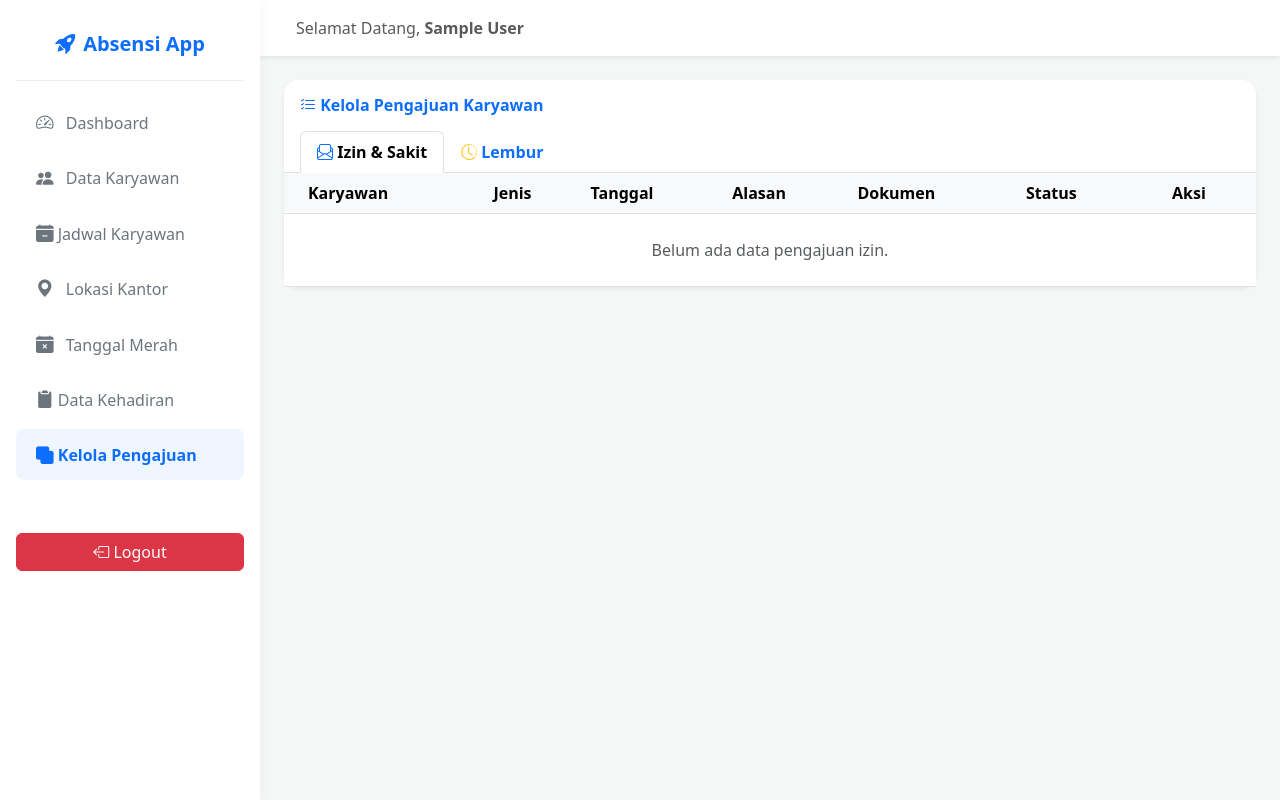
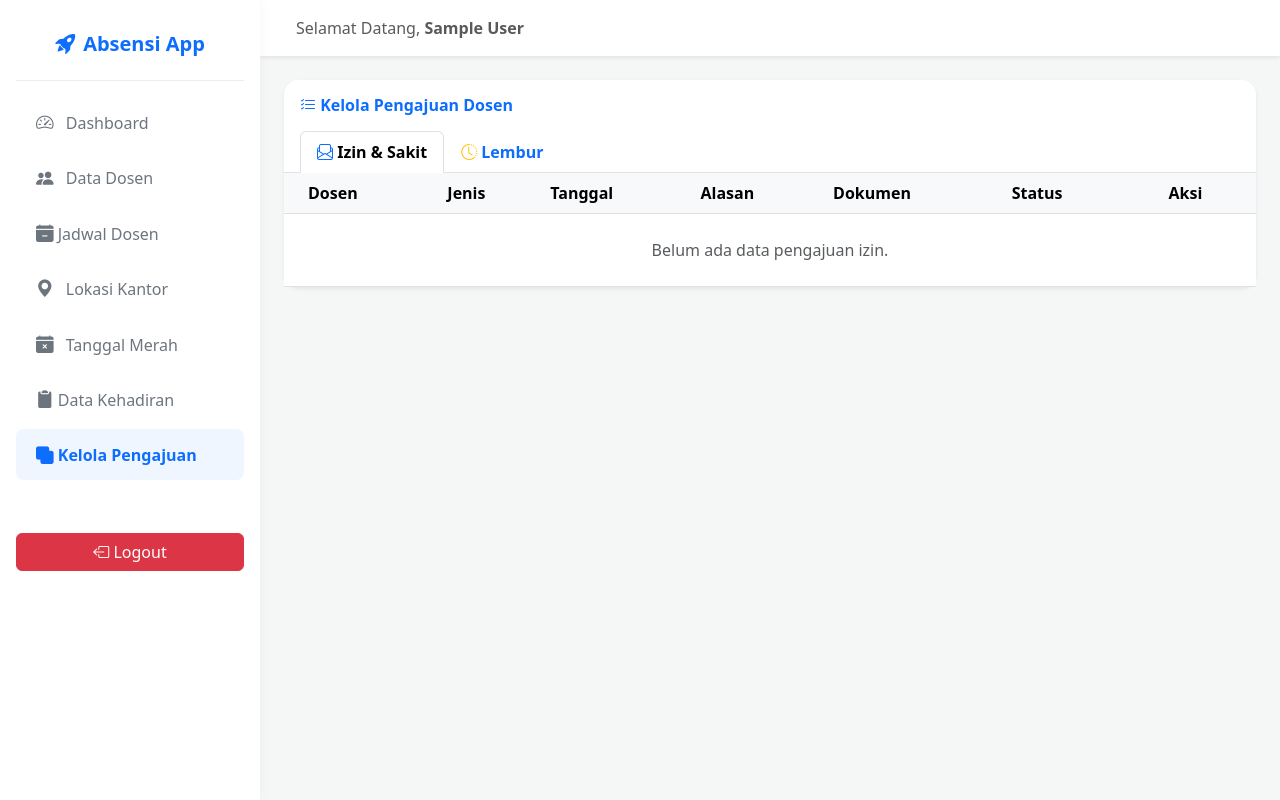
Before and after one commit to fajarsys/QR-Absensi, a Laravel app: page /admin/izin in a window 1280 px wide. Run offline with Laravel 12, Linux system fonts and the light colour scheme; the visitor is signed in with stand-in values (Sample User, id 1); data that the repository does not hold is empty; style sheets or scripts are compiled from the project's sources; parts of the project's set-up code (start-up, migrations or seed data) failed here and were passed over.

```diff
--- a/resources/views/admin/dashboard.blade.php
+++ b/resources/views/admin/dashboard.blade.php
@@ -38,7 +38,7 @@
                                 <i class="bi bi-people-fill fs-5"></i>
                             </div>
                         </div>
-                        <h6 class="text-muted fw-semibold mb-1">Total Karyawan</h6>
+                        <h6 class="text-muted fw-semibold mb-1">Total Dosen</h6>
                         <h2 class="fw-bold mb-0 text-dark">{{ \App\Models\User::count() }}</h2>
                     </div>
                 </div>
--- a/resources/views/admin/izin/index.blade.php
+++ b/resources/views/admin/izin/index.blade.php
@@ -3,7 +3,7 @@
 @section('content')
 <div class="card border-0 shadow-sm mb-4" style="border-radius: 15px;">
     <div class="card-header bg-white py-3 d-flex justify-content-between align-items-center border-bottom-0" style="border-radius: 15px 15px 0 0;">
-        <h6 class="fw-bold text-primary mb-0"><i class="bi bi-list-check"></i> Kelola Pengajuan Karyawan</h6>
+        <h6 class="fw-bold text-primary mb-0"><i class="bi bi-list-check"></i> Kelola Pengajuan Dosen</h6>
     </div>
 
     <!-- TABS NAVIGATION -->
@@ -37,7 +37,7 @@
                     <table class="table table-hover align-middle mb-0">
                         <thead class="table-light">
                             <tr>
-                                <th class="ps-4">Karyawan</th>
+                                <th class="ps-4">Dosen</th>
                                 <th>Jenis</th>
                                 <th>Tanggal</th>
                                 <th>Alasan</th>
@@ -128,7 +128,7 @@
                     <table class="table table-hover align-middle mb-0">
                         <thead class="table-light">
                             <tr>
-                                <th class="ps-4">Karyawan</th>
+                                <th class="ps-4">Dosen</th>
                                 <th>Tanggal</th>
                                 <th>Jam Lembur</th>
                                 <th>Keterangan</th>
--- a/resources/views/admin/jadwal/edit.blade.php
+++ b/resources/views/admin/jadwal/edit.blade.php
@@ -3,7 +3,7 @@
 @section('content')
 <div class="card border-0 shadow-sm" style="border-radius: 15px;">
     <div class="card-header bg-white py-3 d-flex justify-content-between align-items-center" style="border-radius: 15px 15px 0 0;">
-        <h6 class="fw-bold text-primary mb-0"><i class="bi bi-pencil-square"></i> Edit Jadwal Karyawan</h6>
+        <h6 class="fw-bold text-primary mb-0"><i class="bi bi-pencil-square"></i> Edit Jadwal</h6>
         <a href="{{ route('admin.schedule') }}" class="btn btn-sm btn-secondary fw-bold" style="border-radius: 8px;">
             <i class="bi bi-arrow-left"></i> Kembali
         </a>
@@ -26,7 +26,7 @@
             @method('PUT')
 
             <div class="mb-4">
-                <label class="form-label fw-bold text-secondary">Nama Karyawan</label>
+                <label class="form-label fw-bold text-secondary">Nama Dosen</label>
                 <input type="text" class="form-control bg-light" value="{{ $userSchedule->user->name }}" readonly>
                 <div class="form-text text-muted">*Nama karyawan tidak dapat diubah pada mode edit. Hapus jadwal jika salah orang.</div>
             </div>
--- a/resources/views/admin/jadwal/index.blade.php
+++ b/resources/views/admin/jadwal/index.blade.php
@@ -75,7 +75,7 @@
                     <div class="mb-3">
                         <label class="form-label fw-bold text-secondary">Pilih Karyawan</label>
                         <select name="user_id" class="form-select" required>
-                            <option value="">-- Pilih Karyawan --</option>
+                            <option value="">-- Pilih Dosen --</option>
                             @foreach($users as $user)
                             <option value="{{ $user->id }}">{{ $user->name }}</option>
                             @endforeach
@@ -208,7 +208,7 @@
         <div class="col-12">
             <div class="alert alert-light text-muted text-center border-0 shadow-sm py-4">
                 <i class="bi bi-calendar-x fs-1 d-block mb-2"></i>
-                    Belum ada data jadwal karyawan yang tersimpan.
+                Belum ada data jadwal yang tersimpan.
             </div>
         </div>
         @endforelse
--- a/resources/views/admin/kehadiran/index.blade.php
+++ b/resources/views/admin/kehadiran/index.blade.php
@@ -37,7 +37,7 @@
     <table class="table table-hover align-middle border">
         <thead class="table-light">
             <tr>
-                <th class="ps-3">Nama Karyawan</th>
+                <th class="ps-3">Nama Dosen</th>
                 <th>Tanggal</th>
                 <th>Jam Masuk</th>
                 <th>Jam Pulang</th>
--- a/resources/views/admin/kehadiran/print.blade.php
+++ b/resources/views/admin/kehadiran/print.blade.php
@@ -20,7 +20,7 @@
         <div class="row mb-3" style="font-size: 15px;">
             <div class="col-6">
                 <table>
-                    <tr style="border: none;"><td style="border: none; text-align: left; padding: 2px; width: 120px;">Nama</td><td style="border: none; text-align: left; padding: 2px;">: <strong>{{ $user->name }}</strong></td></tr>
+                    <tr style="border: none;"><td style="border: none; text-align: left; padding: 2px; width: 120px;">Nama Dosen</td><td style="border: none; text-align: left; padding: 2px;">: <strong>{{ $user->name }}</strong></td></tr>
                     <tr style="border: none;"><td style="border: none; text-align: left; padding: 2px;">Jabatan</td><td style="border: none; text-align: left; padding: 2px;">: {{ $user->jabatan }}</td></tr>
                 </table>
             </div>
--- a/resources/views/layouts/admin.blade.php
+++ b/resources/views/layouts/admin.blade.php
@@ -1,5 +1,6 @@
 <!DOCTYPE html>
 <html lang="id">
+
 <head>
     <meta charset="UTF-8">
     <meta name="viewport" content="width=device-width, initial-scale=1.0">
@@ -14,6 +15,7 @@
     <script src="https://cdn.jsdelivr.net/npm/bootstrap@5.3.0/dist/js/bootstrap.bundle.min.js"></script>
     @vite(['resources/css/app.css', 'resources/js/app.js'])
 </head>
+
 <body>
 
     <nav id="sidebar" class="p-3">
@@ -29,13 +31,13 @@
             </li>
             <li class="nav-item">
                 <a href="{{route('admin.users.adminIndex')}}" class="nav-link {{ request()->routeIs('admin.users.adminIndex') ? 'active' : '' }}">
-                    <i class="bi bi-people-fill me-2"></i> Data Karyawan
+                    <i class="bi bi-people-fill me-2"></i> Data Dosen
                 </a>
             </li>
 
             <li class="nav-item">
                 <a href="{{ route('admin.schedule') }}" class="nav-link {{ request()->routeIs('admin.schedule') ? 'active' : '' }}">
-                    <i class="bi bi-calendar-minus-fill"></i> Jadwal Karyawan
+                    <i class="bi bi-calendar-minus-fill"></i> Jadwal Dosen
                 </a>
             </li>
             <li class="nav-item">
@@ -136,7 +138,7 @@
                     audioFile.cloneNode().play().catch(e => console.warn("Audio diblokir:", e));
                 }
             })
-        // 5. Listener Lembur Reverb
+            // 5. Listener Lembur Reverb
             .listen('.lembur.baru', (data) => {
                 const newNotif = document.createElement('div');
                 newNotif.className = 'alert alert-warning alert-dismissible fade show shadow-sm border-start border-4 border-warning mb-0';
@@ -162,4 +164,5 @@
             });
     </script>
 </body>
+
 </html>
```
Lines whose indentation alone changed are shown as unchanged.
